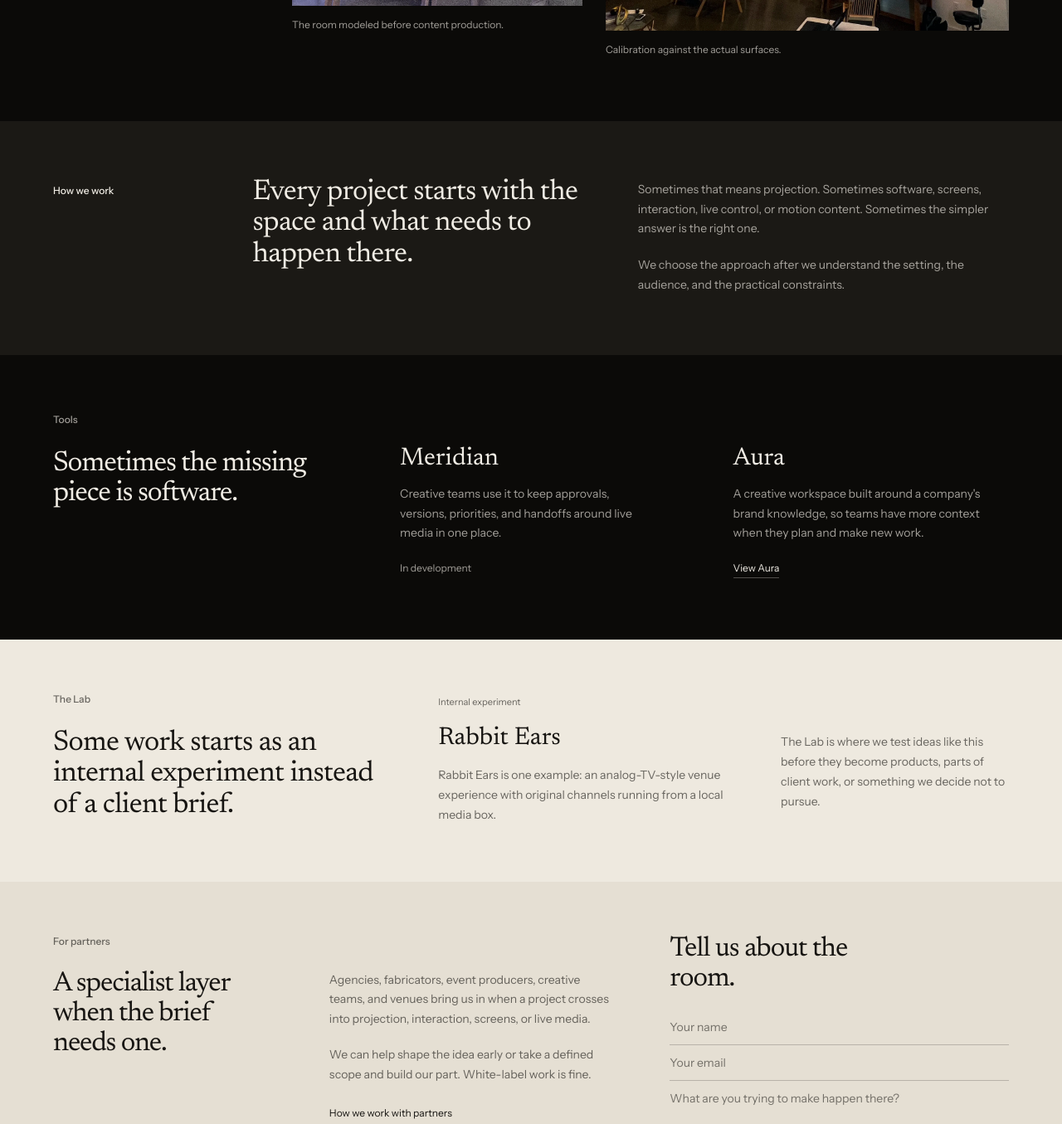
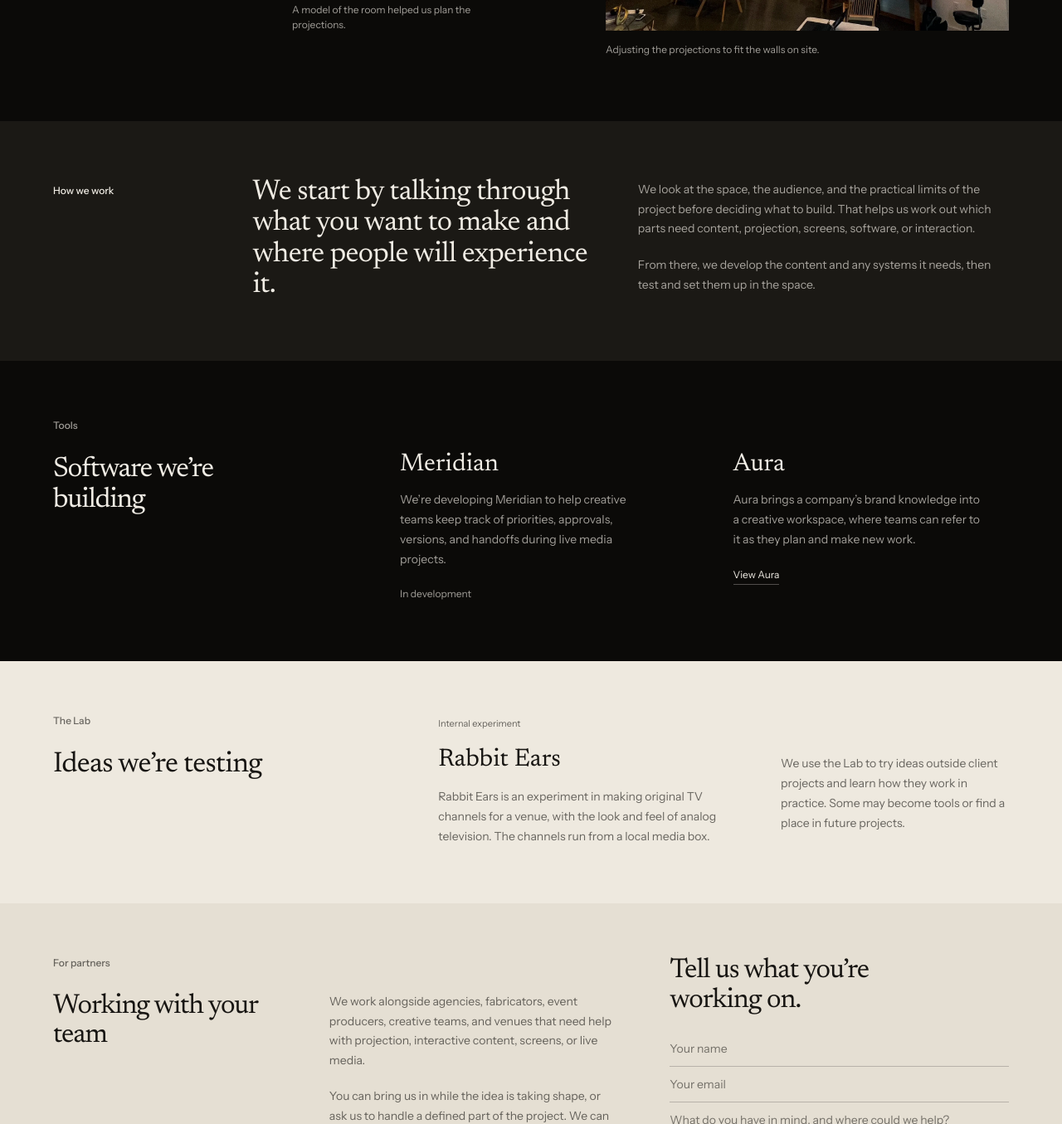
Before and after one commit to grey-highroads/higher-roads-site, a plain HTML site: page index.html in a window 1280 px wide. Shown: the part 1445-2800 px from the top of the page at 83% size. Drawn offline with Linux system fonts and the light colour scheme.

Commit message:
Rewrite homepage copy in plain collaborative language

```diff
--- a/index.html
+++ b/index.html
@@ -230,7 +230,7 @@
       <section class="hero">
         <div class="hero-copy">
           <h1 class="headline"><span>Visual experiences</span> <span>for physical spaces.</span></h1>
-          <p class="subhead">Higher Roads is an art and technology studio in Nashville. We work across rooms, stages, venues, screens, tables, installations, and live environments.</p>
+          <p class="subhead">Higher Roads is an art and technology studio in Nashville. We create projection, visual content, and interactive experiences for events, venues, and installations.</p>
           <a class="hero-link" href="#work">See the work</a>
         </div>
         <div class="hero-visual">
@@ -244,8 +244,7 @@
           <div class="project-text">
             <p class="section-kicker">Selected work</p>
             <h2 class="project-title">Mycopop launch environment</h2>
-            <p class="project-description">For Mycopop's product launch, Higher Roads mapped the room, produced the visual content, built a playable wall-scale game, and handled the projection system and on-site calibration.</p>
-            <p class="project-description">The room became part of the launch instead of a neutral backdrop.</p>
+            <p class="project-description">For Mycopop's product launch, we created visuals for the walls and a game guests could play on a large projection. We modeled the room, made the content, and set up and calibrated the projection on site.</p>
             <a class="project-link" href="mycopop/">View the project</a>
           </div>
           <div class="project-media feature">
@@ -260,13 +259,13 @@
             <div class="process-image">
               <img src="images/vision/model.webp" alt="3D model used to plan a projection environment" width="1352" height="902" loading="lazy" />
             </div>
-            <figcaption class="process-caption">The room modeled before content production.</figcaption>
+            <figcaption class="process-caption">A model of the room helped us plan the projections.</figcaption>
           </figure>
           <figure class="process-shot">
             <div class="process-image">
               <img src="images/vision/calibration.webp" alt="Projection calibration on architectural surfaces" width="1600" height="1067" loading="lazy" />
             </div>
-            <figcaption class="process-caption">Calibration against the actual surfaces.</figcaption>
+            <figcaption class="process-caption">Adjusting the projections to fit the walls on site.</figcaption>
           </figure>
 
         </div>
@@ -275,10 +274,10 @@
       <!-- ── APPROACH ── -->
       <section class="editorial-section approach-editorial" id="how">
         <h2 class="approach-heading">How we work</h2>
-        <p class="approach-lead">Every project starts with the space and what needs to happen there.</p>
+        <p class="approach-lead">We start by talking through what you want to make and where people will experience it.</p>
         <div class="approach-copy">
-          <p>Sometimes that means projection. Sometimes software, screens, interaction, live control, or motion content. Sometimes the simpler answer is the right one.</p>
-          <p>We choose the approach after we understand the setting, the audience, and the practical constraints.</p>
+          <p>We look at the space, the audience, and the practical limits of the project before deciding what to build. That helps us work out which parts need content, projection, screens, software, or interaction.</p>
+          <p>From there, we develop the content and any systems it needs, then test and set them up in the space.</p>
         </div>
       </section>
 
@@ -286,16 +285,16 @@
       <section class="editorial-section tools-editorial" id="software">
         <div class="tools-intro">
           <p class="section-kicker">Tools</p>
-          <h2 class="editorial-heading">Sometimes the missing piece is software.</h2>
+          <h2 class="editorial-heading">Software we’re building</h2>
         </div>
         <div class="tool-row">
           <h3 class="tool-name">Meridian</h3>
-          <p class="tool-description">Creative teams use it to keep approvals, versions, priorities, and handoffs around live media in one place.</p>
+          <p class="tool-description">We’re developing Meridian to help creative teams keep track of priorities, approvals, versions, and handoffs during live media projects.</p>
           <span class="tool-link">In development</span>
         </div>
         <div class="tool-row">
           <h3 class="tool-name">Aura</h3>
-          <p class="tool-description">A creative workspace built around a company's brand knowledge, so teams have more context when they plan and make new work.</p>
+          <p class="tool-description">Aura brings a company’s brand knowledge into a creative workspace, where teams can refer to it as they plan and make new work.</p>
           <a class="tool-link" href="https://aura.higher-roads.com">View Aura</a>
         </div>
       </section>
@@ -304,14 +303,14 @@
       <section class="editorial-section lab-editorial" id="lab">
         <div class="lab-intro">
           <p class="paper-kicker">The Lab</p>
-          <h2 class="lab-heading">Some work starts as an internal experiment instead of a client brief.</h2>
+          <h2 class="lab-heading">Ideas we’re testing</h2>
         </div>
         <div class="lab-study">
           <p class="lab-status">Internal experiment</p>
           <h3 class="lab-title">Rabbit Ears</h3>
-          <p>Rabbit Ears is one example: an analog-TV-style venue experience with original channels running from a local media box.</p>
+          <p>Rabbit Ears is an experiment in making original TV channels for a venue, with the look and feel of analog television. The channels run from a local media box.</p>
         </div>
-        <p class="lab-note">The Lab is where we test ideas like this before they become products, parts of client work, or something we decide not to pursue.</p>
+        <p class="lab-note">We use the Lab to try ideas outside client projects and learn how they work in practice. Some may become tools or find a place in future projects.</p>
       </section>
 
       <div class="closing">
@@ -320,11 +319,11 @@
         <div class="partners-editorial">
           <div>
             <p class="paper-kicker">For partners</p>
-            <h2 class="paper-heading">A specialist layer when the brief needs one.</h2>
+            <h2 class="paper-heading">Working with your team</h2>
           </div>
           <div class="partners-copy">
-            <p>Agencies, fabricators, event producers, creative teams, and venues bring us in when a project crosses into projection, interaction, screens, or live media.</p>
-            <p>We can help shape the idea early or take a defined scope and build our part. White-label work is fine.</p>
+            <p>We work alongside agencies, fabricators, event producers, creative teams, and venues that need help with projection, interactive content, screens, or live media.</p>
+            <p>You can bring us in while the idea is taking shape, or ask us to handle a defined part of the project. We can also work under your company’s name when that suits the relationship.</p>
             <a class="paper-link" href="for-partners/">How we work with partners</a>
           </div>
         </div>
@@ -333,11 +332,11 @@
       <!-- ── CONTACT ── -->
       <section class="contact-editorial" id="contact">
         <div class="contact-layout">
-          <h2 class="contact-heading">Tell us about the room.</h2>
+          <h2 class="contact-heading">Tell us what you’re working on.</h2>
           <form class="contact-form" action="https://formspree.io/f/xrerprnv" method="POST">
             <input type="text" name="name" aria-label="Your name" placeholder="Your name" required />
             <input type="email" name="email" aria-label="Your email" placeholder="Your email" required />
-            <textarea name="message" aria-label="What are you trying to make happen there?" placeholder="What are you trying to make happen there?" required></textarea>
+            <textarea name="message" aria-label="What do you have in mind, and where could we help?" placeholder="What do you have in mind, and where could we help?" required></textarea>
             <button type="submit">Get in touch</button>
           </form>
         </div>
```
